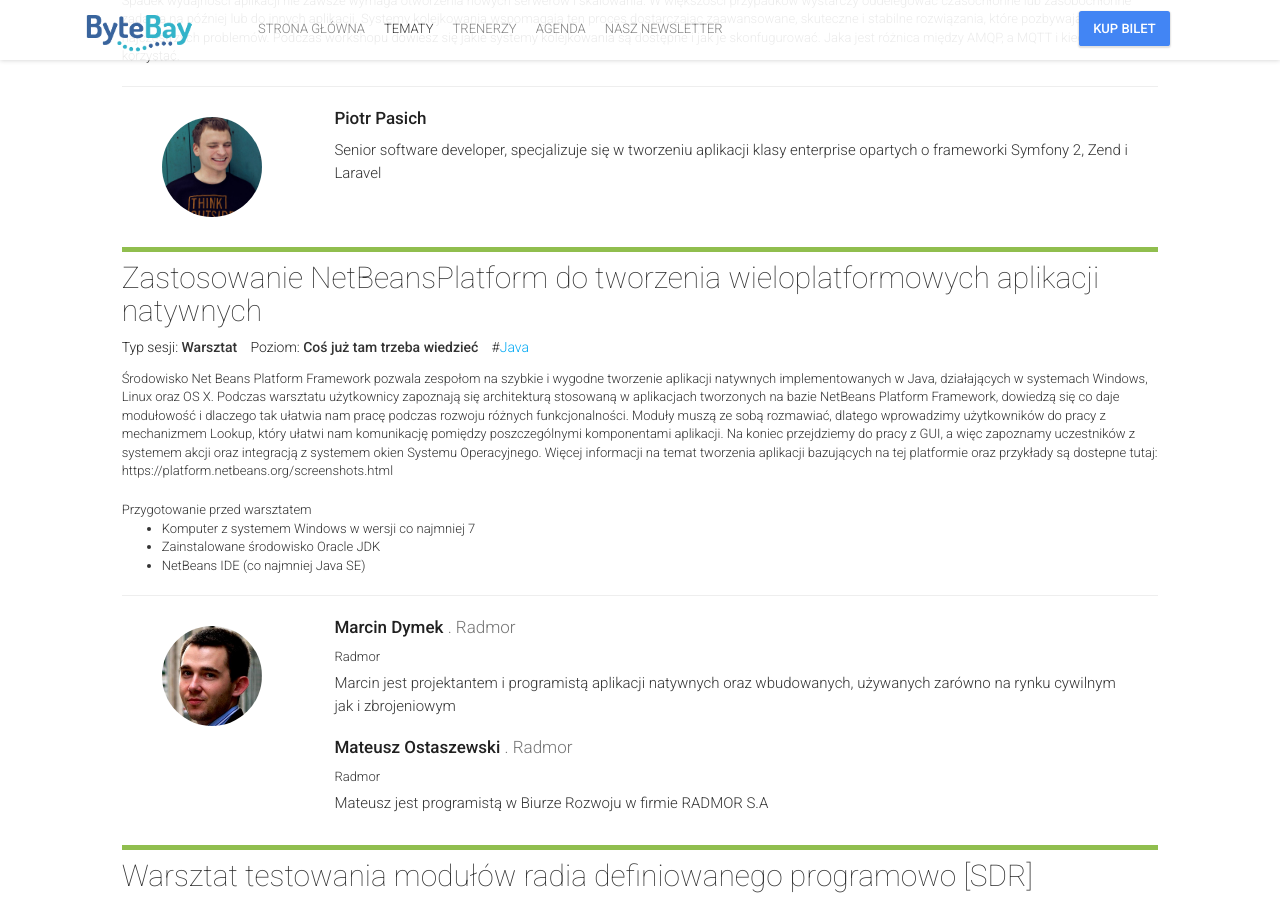
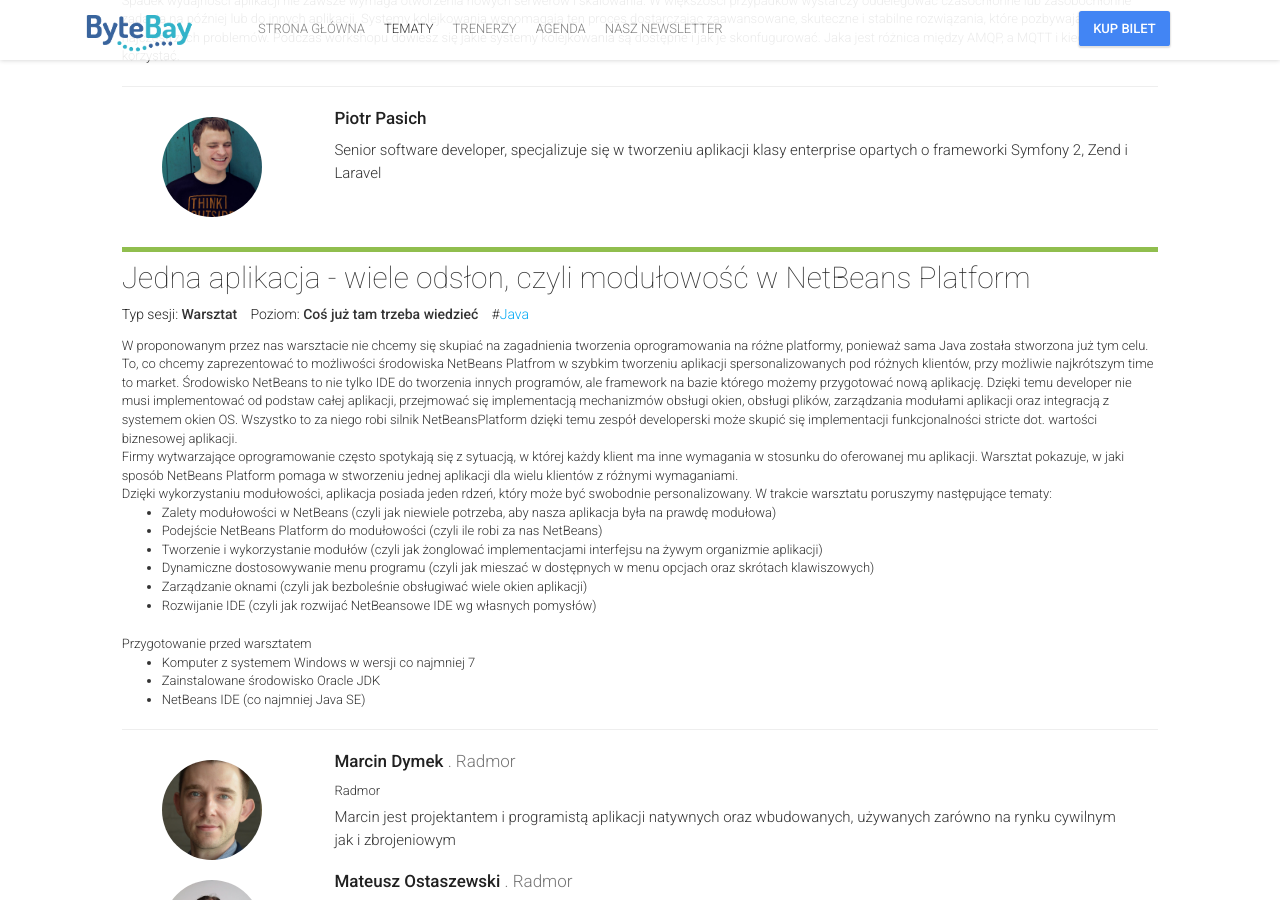
Before and after one commit to 42patterns/bytebay-website, a Jekyll site: the page built from sessions.html, in a window 1280 px wide and 900 px high, scrolled down 17292 px. Built offline with Jekyll 4.4.1, drawn with Linux system fonts in a browser that asks for light colours; nearby versions of some CDN libraries; comment, search, counter and statistics services are not loaded.

Commit message:
Lepszy abstrakt sesji radmorowej

```diff
--- a/_data/sessions.yml
+++ b/_data/sessions.yml
@@ -616,8 +616,20 @@
 
 # Radmor 1
   - id: 37
-    title: "Zastosowanie NetBeansPlatform do tworzenia wieloplatformowych aplikacji natywnych"
-    description: "Środowisko Net Beans Platform Framework pozwala zespołom na szybkie i wygodne tworzenie aplikacji natywnych implementowanych w Java, działających w systemach Windows, Linux oraz OS X. Podczas warsztatu użytkownicy zapoznają się architekturą stosowaną w aplikacjach tworzonych na bazie NetBeans Platform Framework, dowiedzą się co daje modułowość i dlaczego tak ułatwia nam pracę podczas rozwoju różnych funkcjonalności. Moduły muszą ze sobą rozmawiać, dlatego wprowadzimy użytkowników do pracy z mechanizmem Lookup, który ułatwi nam komunikację pomiędzy poszczególnymi komponentami aplikacji. Na koniec przejdziemy do pracy z GUI, a więc zapoznamy uczestników z systemem akcji oraz integracją z systemem okien Systemu Operacyjnego. Więcej informacji na temat tworzenia aplikacji bazujących na tej platformie oraz przykłady są dostepne tutaj: https://platform.netbeans.org/screenshots.html"
+    title: "Jedna aplikacja - wiele odsłon, czyli modułowość w NetBeans Platform"
+    description: "W proponowanym przez nas warsztacie nie chcemy się skupiać na zagadnienia tworzenia oprogramowania na różne platformy, ponieważ sama Java została stworzona już tym celu. To, co chcemy zaprezentować to możliwości środowiska NetBeans Platfrom w szybkim tworzeniu aplikacji spersonalizowanych pod różnych klientów, przy możliwie najkrótszym time to market. Środowisko NetBeans to nie tylko IDE do tworzenia innych programów, ale framework na bazie którego możemy przygotować nową aplikację. Dzięki temu developer nie musi implementować od podstaw całej aplikacji, przejmować się implementacją mechanizmów obsługi okien, obsługi plików, zarządzania modułami aplikacji oraz integracją z systemem okien OS. Wszystko to za niego robi silnik NetBeansPlatform dzięki temu zespół developerski może skupić się implementacji funkcjonalności stricte dot. wartości biznesowej aplikacji.
+
+    Firmy wytwarzające oprogramowanie często spotykają się z sytuacją, w której każdy klient ma inne wymagania w stosunku do oferowanej mu aplikacji. Warsztat pokazuje, w jaki sposób NetBeans Platform pomaga w stworzeniu jednej aplikacji dla wielu klientów z różnymi wymaganiami.
+
+    Dzięki wykorzystaniu modułowości, aplikacja posiada jeden rdzeń, który może być swobodnie personalizowany. W trakcie warsztatu poruszymy następujące tematy:
+      <ul>
+        <li> Zalety modułowości w NetBeans (czyli jak niewiele potrzeba, aby nasza aplikacja była na prawdę modułowa)
+        <li> Podejście NetBeans Platform do modułowości (czyli ile robi za nas NetBeans)
+        <li> Tworzenie i wykorzystanie modułów (czyli jak żonglować implementacjami interfejsu na żywym organizmie aplikacji)
+        <li> Dynamiczne dostosowywanie menu programu (czyli jak mieszać w dostępnych w menu opcjach oraz skrótach klawiszowych)
+        <li> Zarządzanie oknami (czyli jak bezboleśnie obsługiwać wiele okien aplikacji)
+        <li> Rozwijanie IDE (czyli jak rozwijać NetBeansowe IDE wg własnych pomysłów)
+      </ul>"
     prereq: {title: "Przygotowanie przed warsztatem", list: [
       "Komputer z systemem Windows w wersji co najmniej 7", "Zainstalowane środowisko Oracle JDK", "NetBeans IDE (co najmniej Java SE)"
     ]}
--- a/_data/speakers.yml
+++ b/_data/speakers.yml
@@ -566,6 +566,7 @@
   surname: "Ostaszewski"
   company: "Radmor"
   bio: "Mateusz jest programistą w Biurze Rozwoju w firmie RADMOR S.A. Lubi uczyć się nowych rzeczy a także dzielić się swoją wiedzą z innymi. Prywatnie lubi podróżować oraz odwiedzać zapomniane miejsca historyczne."
+  thumbnailUrl: mateusz_ostaszewski.jpg
   ribbon:
     - {abbr: "Radmor", title: "Radmor", url: "http://www.radmor.com.pl/pol/Praca"}
 
--- a/_includes/speakers-modals.html
+++ b/_includes/speakers-modals.html
@@ -31,7 +31,7 @@
 										    <iframe class="embed-responsive-item" src="{{ session.video }}"></iframe>
 										</div>
 										{% endif %}
-										<p class="theme-description">{{ session.description }}</p>
+										<p class="theme-description">{{ session.description | newline_to_br }}</p>
 										{% if session.presentation %}
 										<a class="theme-presentation" href="{{ session.presentation }}" title="Presentation" target="_blank">View presentation</a>
 										{% endif %}
```
Also changed, not shown: img/people/marcin_dymek.jpg, img/people/mateusz_ostaszewski.jpg (added).
